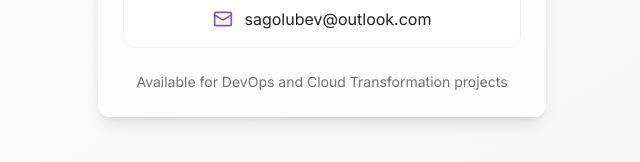
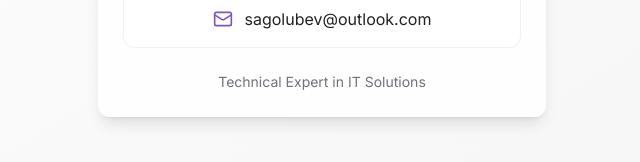
Before and after one commit to sigiuscom/folio, a React (Vite) app: page / in a window 1280 px wide. Shown: the part 448-610 px from the top of the page, without its empty margins (318-958 px from the left). Built offline with nearby package versions, Linux system fonts and the light colour scheme.

Commit message:
Update job title description
Update the job title description to reflect the user's request.

```diff
--- a/src/pages/Index.tsx
+++ b/src/pages/Index.tsx
@@ -41,7 +41,7 @@ const Index = () => {
 
             {/* Additional Info */}
             <p className="text-sm text-muted-foreground text-center mt-6">
-              Available for DevOps and Cloud Transformation projects
+              Technical Expert in IT Solutions
             </p>
           </div>
         </div>
```
